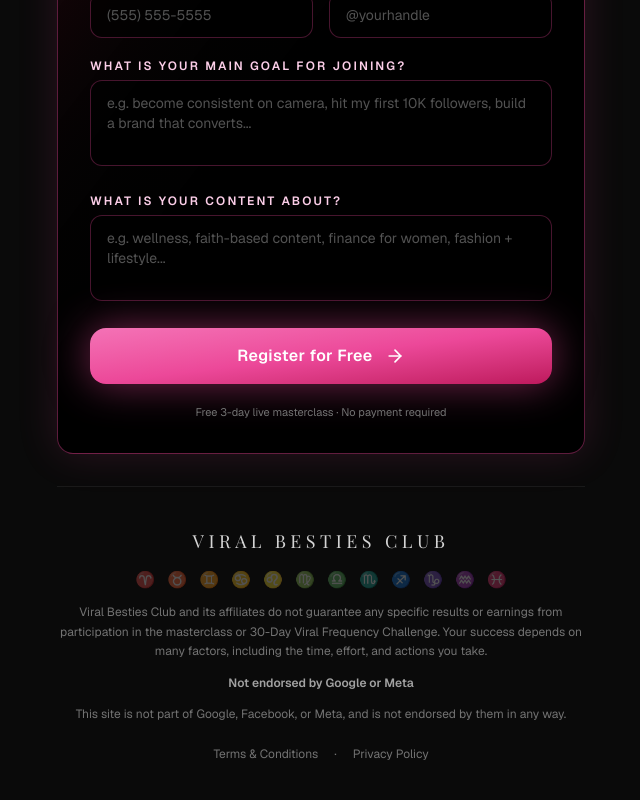
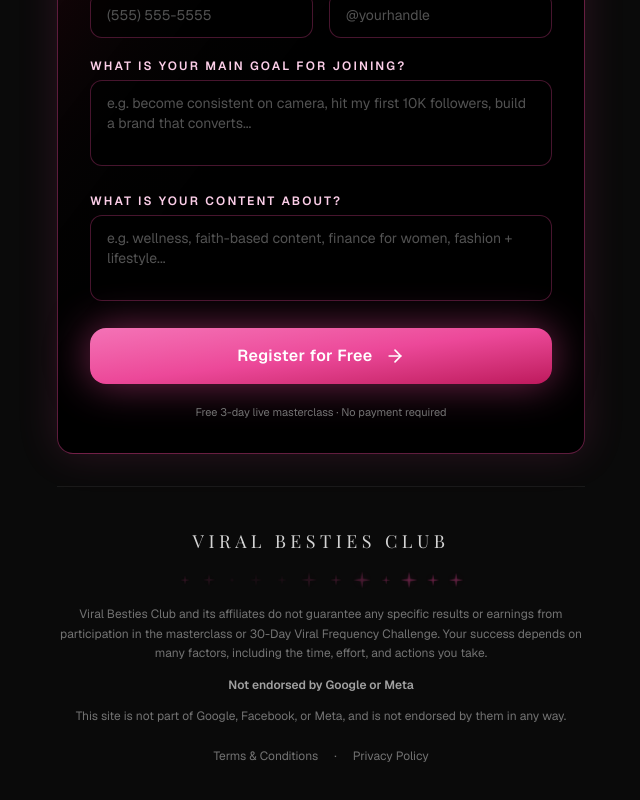
Before and after one commit to mattypark/Viralbestieswebsite, a Next.js app: page /waitlist in a window 1280 px wide. Shown: the part 1082-1882 px from the top of the page, without its empty margins (319-959 px from the left). Built offline with nearby package versions, Linux system fonts and the light colour scheme.

Commit message:
more simplified

```diff
--- a/app/waitlist/page.tsx
+++ b/app/waitlist/page.tsx
@@ -71,21 +71,25 @@
             VIRAL BESTIES CLUB
           </div>
           <div
-            className="flex items-center justify-center gap-3 text-pink-brand/30 text-base font-serif select-none"
+            className="flex items-center justify-center gap-3 py-1"
             aria-hidden="true"
           >
-            <span>♈</span>
-            <span>♉</span>
-            <span>♊</span>
-            <span>♋</span>
-            <span>♌</span>
-            <span>♍</span>
-            <span>♎</span>
-            <span>♏</span>
-            <span>♐</span>
-            <span>♑</span>
-            <span>♒</span>
-            <span>♓</span>
+            {[10, 14, 8, 16, 12, 18, 12, 16, 8, 14, 10, 12].map((size, i) => (
+              <svg
+                key={i}
+                width={size}
+                height={size}
+                viewBox="0 0 24 24"
+                fill="currentColor"
+                className="text-pink-brand/40 shrink-0"
+                style={{
+                  animation: `star-twinkle 2.6s ease-in-out ${i * 0.18}s infinite`,
+                  filter: "drop-shadow(0 0 4px rgba(236, 72, 153, 0.45))",
+                }}
+              >
+                <path d="M12 0L13.5 10.5L24 12L13.5 13.5L12 24L10.5 13.5L0 12L10.5 10.5L12 0Z" />
+              </svg>
+            ))}
           </div>
           <p>
             Viral Besties Club and its affiliates do not guarantee any specific
```
